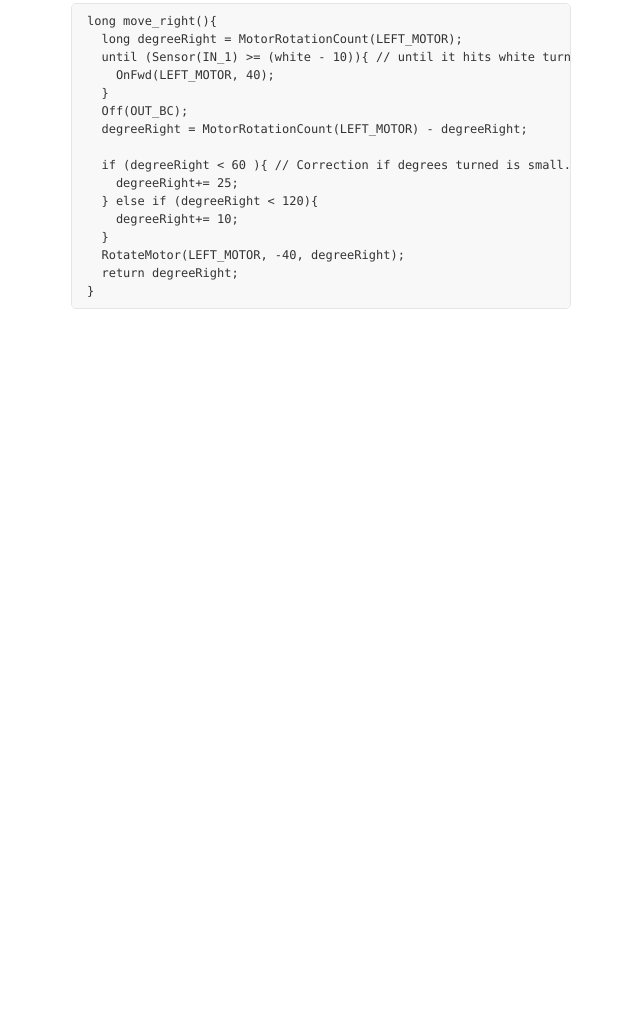
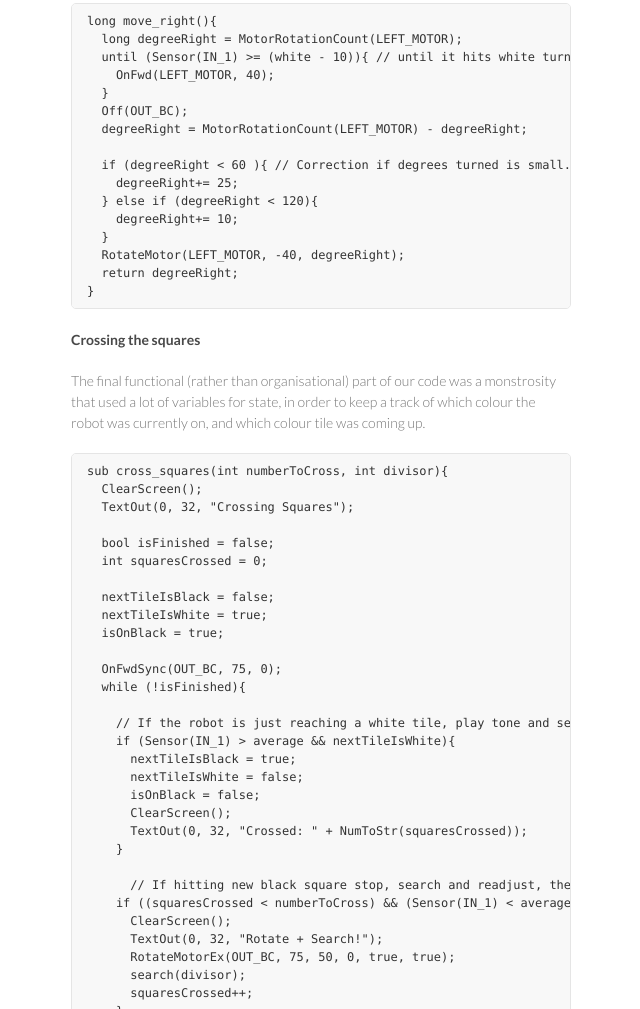
Before and after one commit to nickdowse/ai-project, a plain HTML site: page index.html in a window 1280 px wide. Shown: the part 2111-3120 px from the top of the page, without its empty margins (499-1139 px from the left). Before the commit the page ends 2490 px from the top, so only its background shows below. Drawn offline with Linux system fonts and the light colour scheme.

Commit message:
Create gh-pages branch via GitHub

```diff
--- a/index.html
+++ b/index.html
@@ -118,6 +118,82 @@ Off(OUT_BC);
   return degreeRight;
 }
 </code></pre>
+
+<h4>
+<a name="crossing-the-squares" class="anchor" href="#crossing-the-squares"><span class="octicon octicon-link"></span></a>Crossing the squares</h4>
+
+<p>The final functional (rather than organisational) part of our code was a monstrosity that used a lot of variables for state, in order to keep a track of which colour the robot was currently on, and which colour tile was coming up.</p>
+
+<pre><code>sub cross_squares(int numberToCross, int divisor){
+  ClearScreen();
+  TextOut(0, 32, "Crossing Squares");
+
+  bool isFinished = false;
+  int squaresCrossed = 0;
+
+  nextTileIsBlack = false;
+  nextTileIsWhite = true;
+  isOnBlack = true;
+
+  OnFwdSync(OUT_BC, 75, 0);
+  while (!isFinished){
+
+    // If the robot is just reaching a white tile, play tone and set isBlack to false
+    if (Sensor(IN_1) &gt; average &amp;&amp; nextTileIsWhite){
+      nextTileIsBlack = true;
+      nextTileIsWhite = false;
+      isOnBlack = false;
+      ClearScreen();
+      TextOut(0, 32, "Crossed: " + NumToStr(squaresCrossed));
+    }
+
+      // If hitting new black square stop, search and readjust, then increment the number of squares crossed.
+    if ((squaresCrossed &lt; numberToCross) &amp;&amp; (Sensor(IN_1) &lt; average) &amp;&amp; nextTileIsBlack){
+      ClearScreen();
+      TextOut(0, 32, "Rotate + Search!");
+      RotateMotorEx(OUT_BC, 75, 50, 0, true, true);
+      search(divisor);
+      squaresCrossed++;
+    }
+
+      // if on black square play tone
+    if ((squaresCrossed &lt; numberToCross) &amp;&amp; Sensor(IN_1) &lt; average){
+      ClearScreen();
+      TextOut(0, 32, "On Black");
+      // If travelling the small squares move forward until next black square is reached.
+      if (divisor == 5){
+        ClearScreen();
+        TextOut(0, 32, "On small black");
+        OnFwdSync(OUT_BC, 75, 0);
+        PlayTone(100, 52);
+        nextTileIsWhite = true;
+      } else {
+        // If travelling big squares move forward 800 motor rotations
+        // This avoids the problem of picking up the small black flecks in the grey squares
+        Off(OUT_BC);
+        ClearScreen();
+        TextOut(0, 32, "On big black");
+        RotateMotorEx(OUT_BC, 75, 790, 0, true, true);
+        Off(OUT_BC);
+        nextTileIsWhite = false;
+        nextTileIsBlack = true;
+      }
+    }
+
+    // Counting the squares crossed
+    ClearScreen();
+    TextOut(0, 32, "S " + NumToStr(squaresCrossed) + " N " + NumToStr(numberToCross));
+
+    // If the robot has crossed the number of squares print "Finished Crossing" and return.
+    if (squaresCrossed == numberToCross &amp;&amp; nextTileIsWhite){
+      isFinished = true;
+      ClearScreen();
+      TextOut(0, 32, "Finished Crossing");
+      return;
+    }
+  }
+}
+</code></pre>
       </section>
       <footer>
         <p>This project is maintained by <a href="https://github.com/nickdowse">nickdowse</a></p>
```
Also changed, not shown: params.json (+1 -1 lines).
